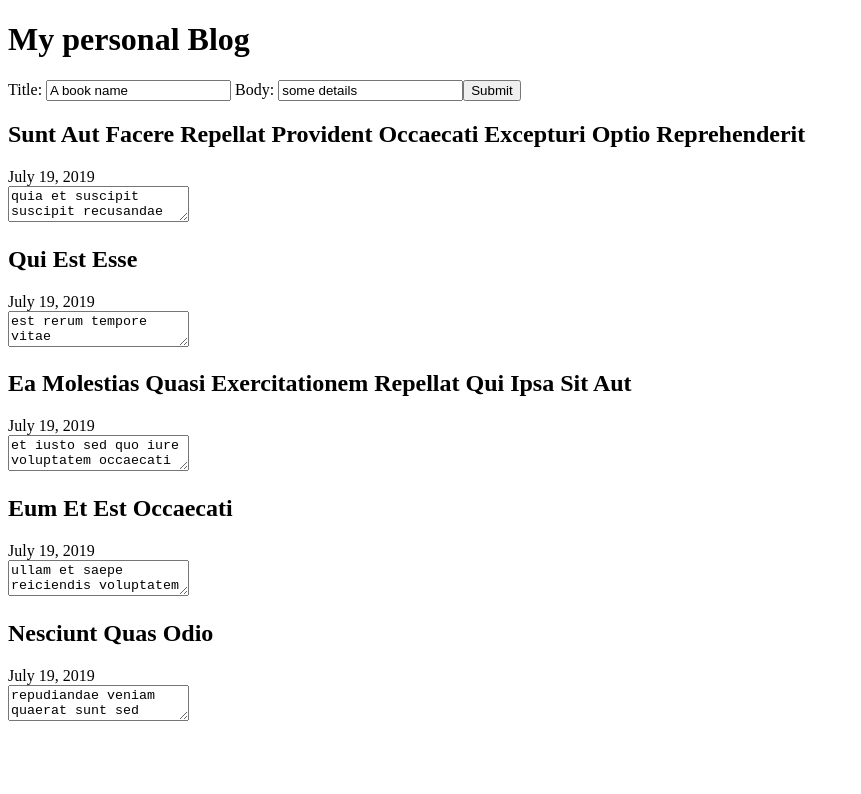
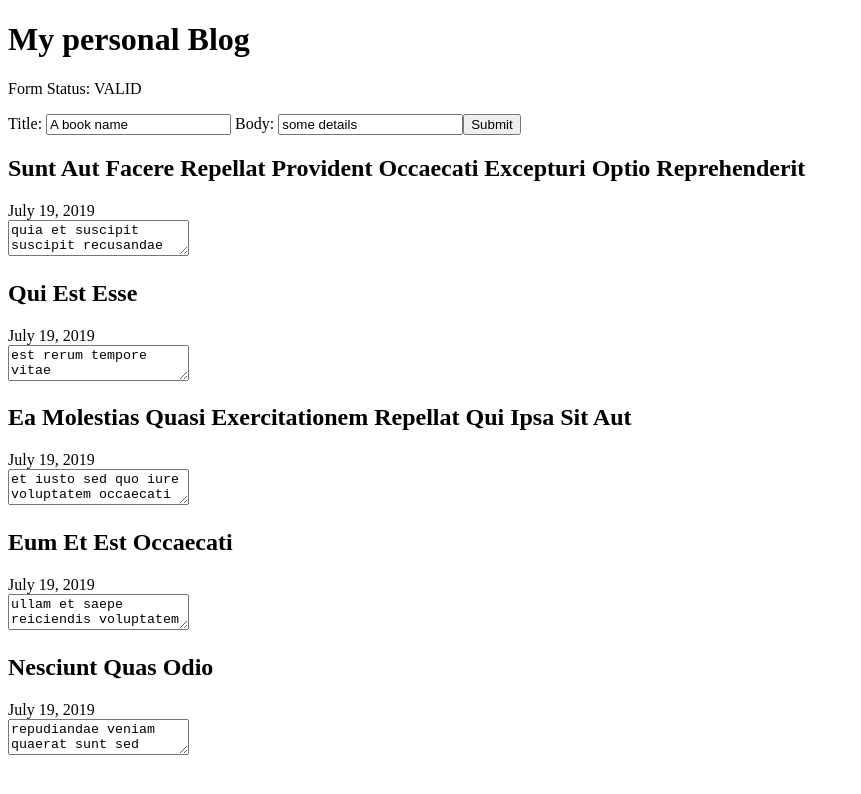
Before and after one commit to ikashifullah/angular-training, an Angular app: page / in a window 1280 px wide. Shown: the top 794 px of the page, without its empty margins (0-861 px from the left). Built offline with nearby package versions, Linux system fonts and the light colour scheme.

Commit message:
display form status

```diff
--- a/src/app/add-book/add-book.component.html
+++ b/src/app/add-book/add-book.component.html
@@ -1,3 +1,6 @@
+<p>
+    Form Status: {{ newBook.status }}
+</p>
 <form [formGroup]="newBook" (ngSubmit)="onSubmit()">
 
     <label>
```
